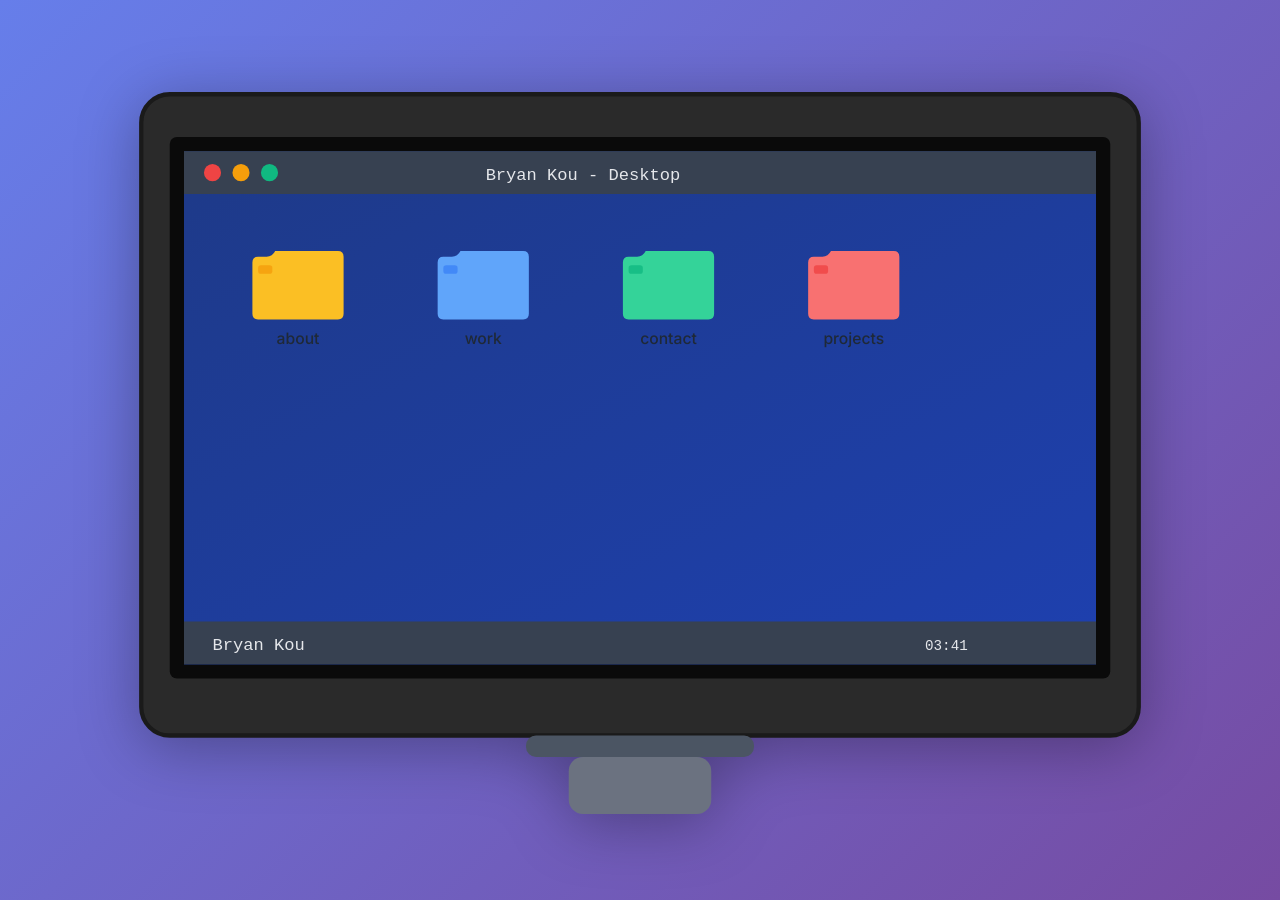
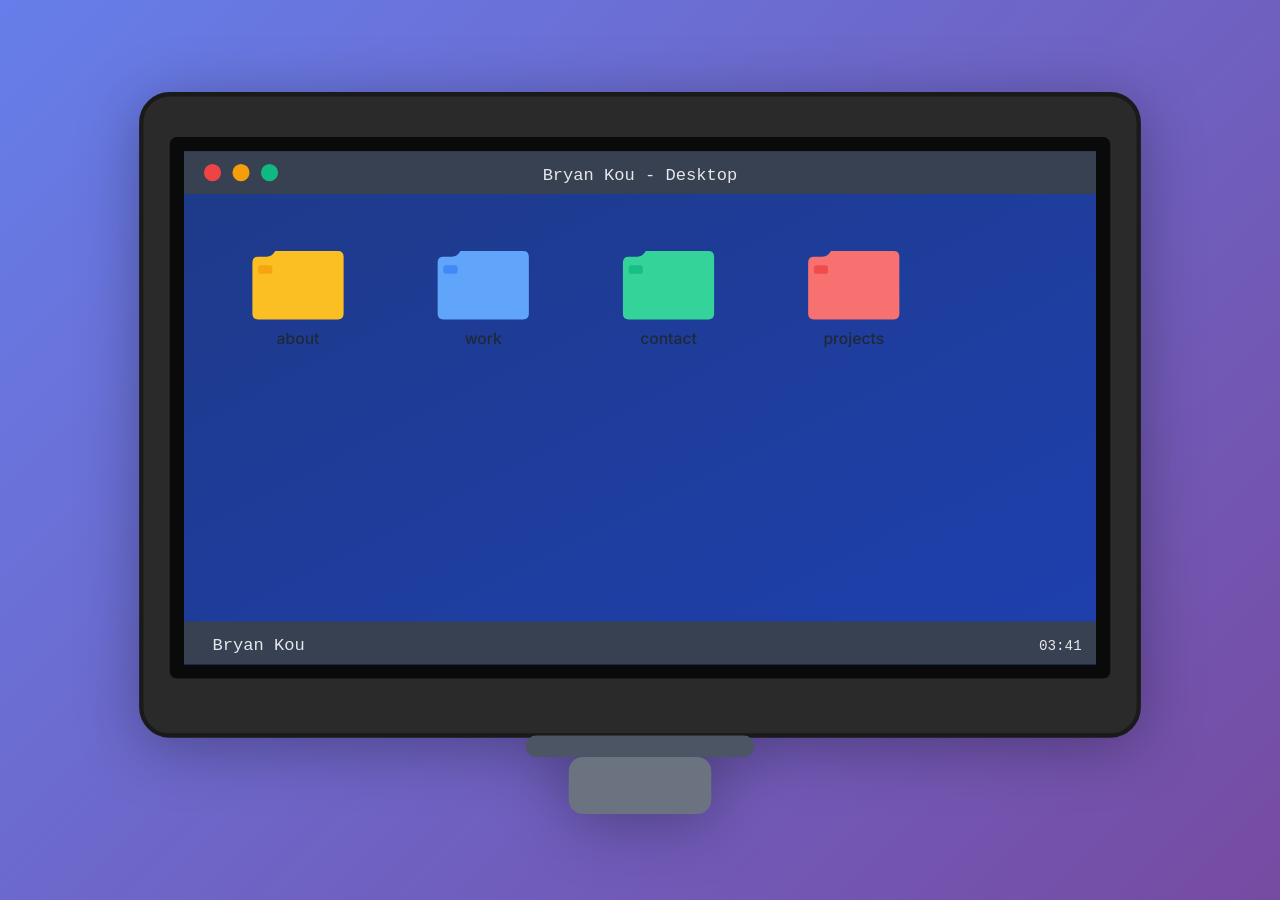
Before and after one commit to bryankou/bryankou.github.io, a Jekyll site: the page built from index.html, in a window 1280 px wide. Built offline with Jekyll 4.4.1, drawn with Linux system fonts in a browser that asks for light colours.

Commit message:
fix alignment issues

```diff
--- a/index.html
+++ b/index.html
@@ -16,7 +16,7 @@ layout: default
     <circle cx="100" cy="105" r="6" fill="#ef4444"/>
     <circle cx="120" cy="105" r="6" fill="#f59e0b"/>
     <circle cx="140" cy="105" r="6" fill="#10b981"/>
-    <text x="360" y="110" text-anchor="middle" fill="#e5e7eb" font-family="monospace" font-size="12">{{ site.author.name }} - Desktop</text>
+    <text x="400" y="110" text-anchor="middle" fill="#e5e7eb" font-family="monospace" font-size="12">{{ site.author.name }} - Desktop</text>
 
     <!-- Desktop Background -->
     <rect x="80" y="120" width="640" height="330" fill="url(#desktopGradient)"/>
@@ -53,7 +53,7 @@ layout: default
     <!-- Taskbar -->
     <rect x="80" y="420" width="640" height="30" fill="#374151"/>
     <text x="100" y="440" fill="#e5e7eb" font-family="monospace" font-size="12">{{ site.title }}</text>
-    <text x="600" y="440" fill="#e5e7eb" font-family="monospace" font-size="10" id="current-time"></text>
+    <text x="710" y="440" text-anchor="end" fill="#e5e7eb" font-family="monospace" font-size="10" id="current-time"></text>
 
     <!-- Computer Stand -->
     <rect x="320" y="500" width="160" height="15" rx="7" fill="#4b5563"/>
```
